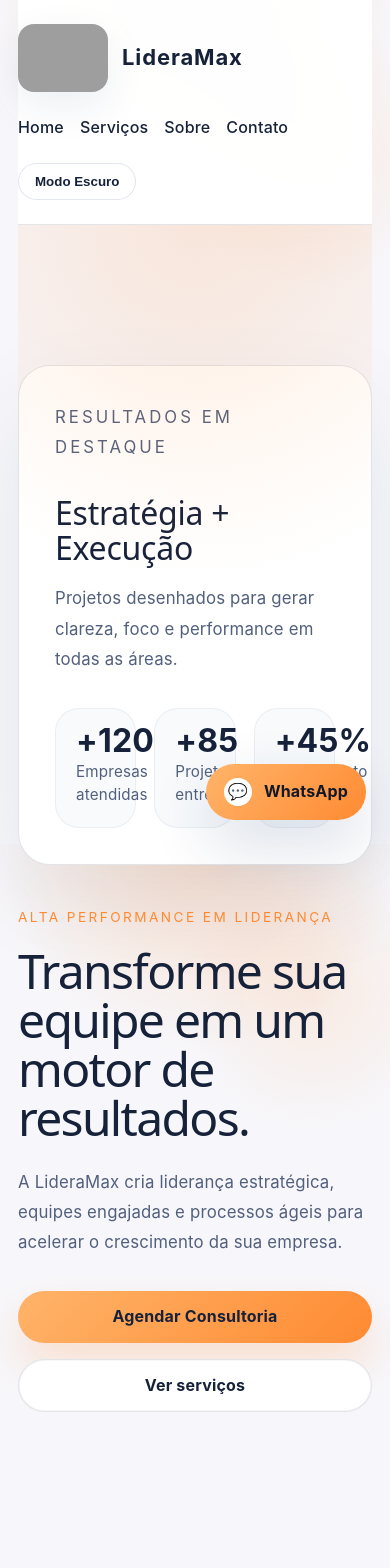
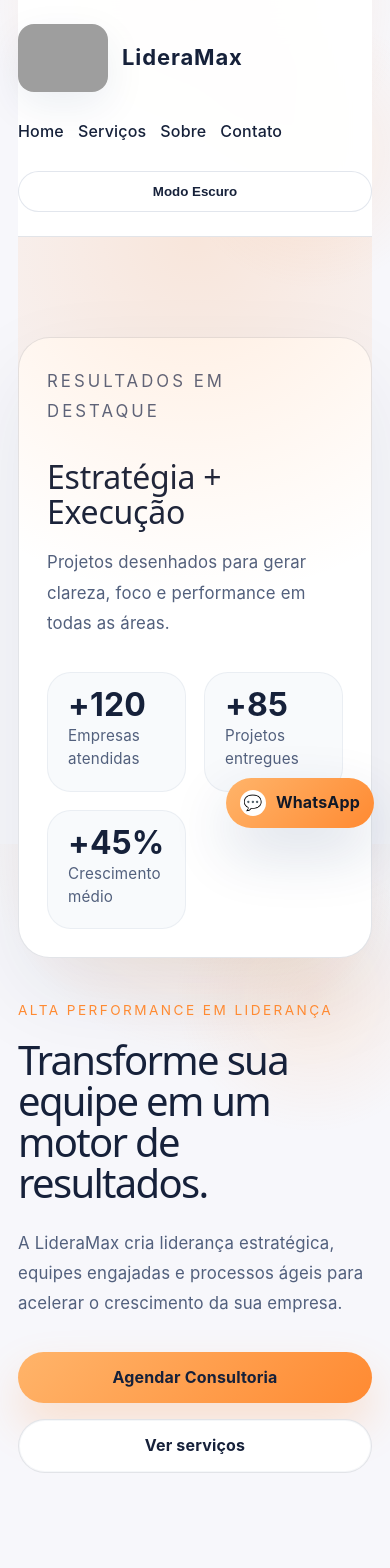
Before and after one commit to Juliagodoyprado/lideramax-site, a React (Vite) app in the folder lideramax-site/: page / in a window 390 px wide. Shown: the top 1568 px of the page. Built offline with nearby package versions, Linux system fonts and the light colour scheme; grey boxes are pictures that could not be loaded.

Commit message:
ajustes cell

```diff
--- a/lideramax-site/src/App.css
+++ b/lideramax-site/src/App.css
@@ -447,10 +447,16 @@ body {
 
   .hero {
     min-height: auto;
+    padding: 100px 0 48px;
   }
 
   .hero-card {
     order: -1;
+    min-height: auto;
+  }
+
+  .hero-stats {
+    grid-template-columns: repeat(2, minmax(0, 1fr));
   }
 }
 
@@ -461,11 +467,25 @@ body {
 
   .navbar {
     flex-direction: column;
-    align-items: flex-start;
+    align-items: stretch;
+    gap: 18px;
   }
 
   .nav-links {
-    gap: 16px;
+    gap: 14px;
+    width: 100%;
+    display: flex;
+    flex-wrap: wrap;
+  }
+
+  .nav-links a {
+    padding: 10px 0;
+  }
+
+  .theme-toggle {
+    width: 100%;
+    text-align: center;
+    padding: 12px 16px;
   }
 
   .hero-actions {
@@ -477,6 +497,18 @@ body {
     min-height: auto;
   }
 
+  .hero-actions .btn {
+    width: 100%;
+  }
+
+  .hero h1 {
+    font-size: clamp(2.5rem, 10vw, 3.5rem);
+  }
+
+  .hero-card {
+    padding: 28px;
+  }
+
   .cards {
     gap: 18px;
   }
@@ -486,6 +518,25 @@ body {
     align-items: stretch;
   }
 
+  .service-card,
+  .feature-card,
+  .contact-card {
+    padding: 24px;
+  }
+
+  .whatsapp-float {
+    right: 16px;
+    bottom: 16px;
+    padding: 12px 14px;
+    gap: 10px;
+  }
+
+  .whatsapp-float__icon {
+    width: 26px;
+    height: 26px;
+    font-size: 0.95rem;
+  }
+
   .footer {
     flex-direction: column;
     align-items: flex-start;
```
